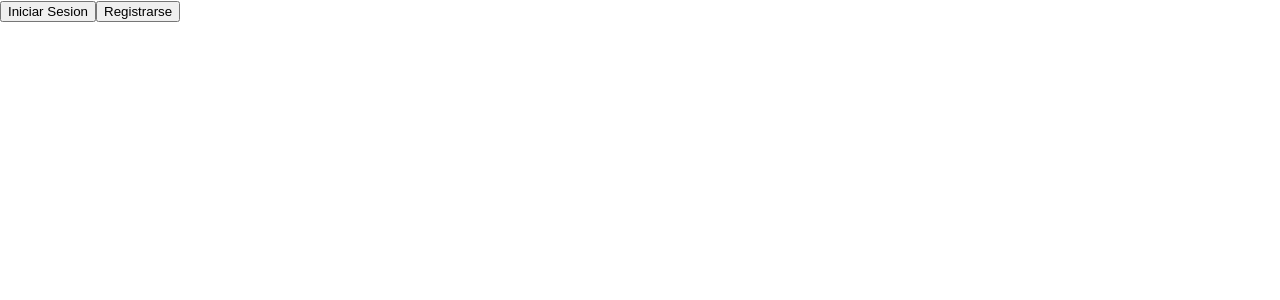
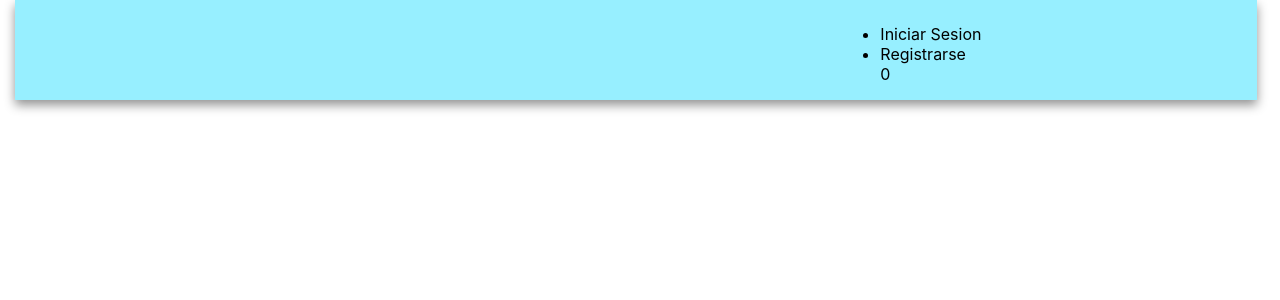
Before and after one commit to Argencorp/Hamburguesas_el_Gaucho, a React (Create React App) app: page / in a window 1280 px wide. Shown: the top 300 px of the page. Built offline with nearby package versions, Linux system fonts and the light colour scheme.

Commit message:
botones y css

```diff
--- a/src/App.css
+++ /dev/null
@@ -1,38 +0,0 @@
-.App {
-  text-align: center;
-}
-
-.App-logo {
-  height: 40vmin;
-  pointer-events: none;
-}
-
-@media (prefers-reduced-motion: no-preference) {
-  .App-logo {
-    animation: App-logo-spin infinite 20s linear;
-  }
-}
-
-.App-header {
-  background-color: #282c34;
-  min-height: 100vh;
-  display: flex;
-  flex-direction: column;
-  align-items: center;
-  justify-content: center;
-  font-size: calc(10px + 2vmin);
-  color: white;
-}
-
-.App-link {
-  color: #61dafb;
-}
-
-@keyframes App-logo-spin {
-  from {
-    transform: rotate(0deg);
-  }
-  to {
-    transform: rotate(360deg);
-  }
-}
--- a/src/App.js
+++ b/src/App.js
@@ -1,10 +1,10 @@
 import React from 'react';
-import LoginRegister from './components/LoginRegister';
+import Header from './components/header/Header';
 
 function App() {
   return (
     <div className="App">
-      <LoginRegister/>
+      <Header/>
     </div>
   );
 }
--- /dev/null
+++ b/src/components/header/Header.js
@@ -0,0 +1,27 @@
+import React from 'react'
+
+function Header() {
+    return (
+    <header>
+        <a href='#'>
+            <div className='logo'>
+                <img/>
+            </div>
+        </a>
+        <ul>
+            <li>
+                <a href='#' >Iniciar Sesion</a>
+            </li>
+            <li>
+                <a href='#' >Registrarse</a>
+            </li>
+            <div className='carrito'>
+                <img/>
+                <span className='item_total'>0</span>
+            </div>
+        </ul>
+    </header>
+    )
+}
+
+export default Header
--- a/src/index.css
+++ b/src/index.css
@@ -11,3 +11,32 @@ code {
   font-family: source-code-pro, Menlo, Monaco, Consolas, 'Courier New',
     monospace;
 }
+
+.App{
+  max-width: 1530px;
+  width: 100%;
+  min-height: 100vh;
+  box-sizing: 0 2px 6px #8ee4e4;
+  padding: 0 15px;
+  box-sizing: border-box;
+}
+
+header{
+  width: 97%;
+  min-height: 100px;
+  max-width: 1530px;
+  overflow: hidden;
+  display: flex;
+  justify-content: space-around;
+  align-items: end;
+  flex-wrap: wrap;
+  position: fixed;
+  box-sizing: border-box;
+  background-color: rgb(151, 239, 255);
+  box-shadow: 0 5px 10px rgb(146, 146, 146);
+}
+
+a{
+  color: black;
+  text-decoration: none;
+}
```
